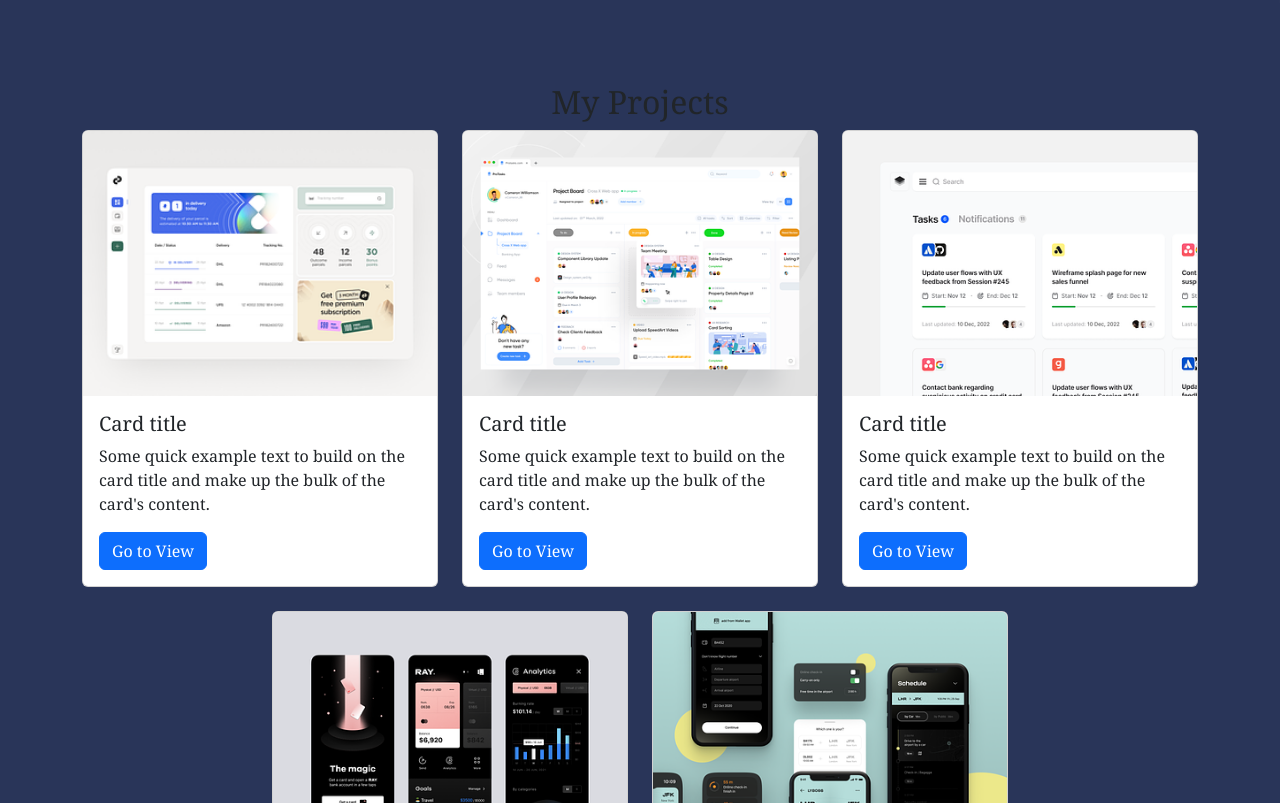
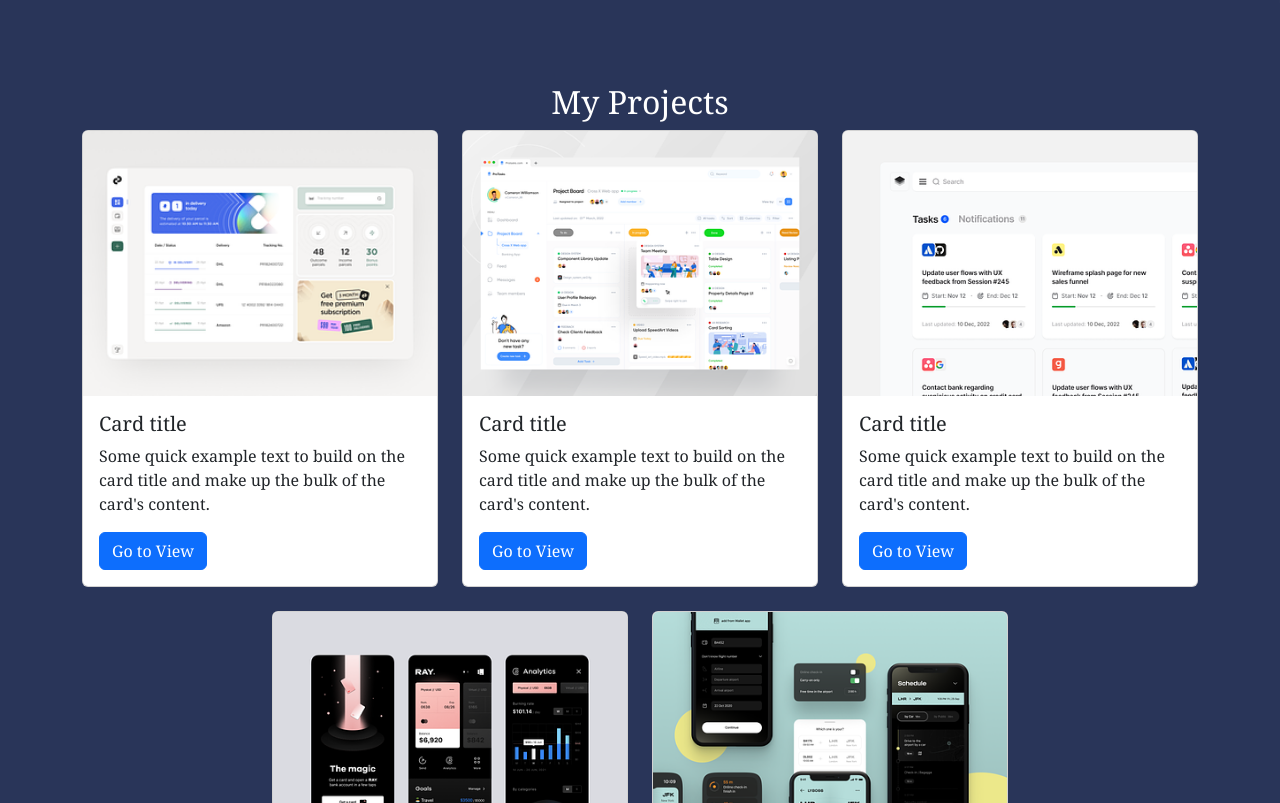
Before and after one commit to refsi08/refsi08.github.io, a plain HTML site: page index.html in a window 1280 px wide. Shown: the part 1481-2284 px from the top of the page. Drawn offline with nearby package versions, Linux system fonts and the light colour scheme.

Commit message:
first commit

```diff
--- a/style.css
+++ b/style.css
@@ -34,6 +34,10 @@ body {
   /* color: white;\ */
 }
 
+#projects h2 {
+  color: white;
+}
+
 #footer {
   background-color: #eaf1ff;
   padding: 10px;
```
